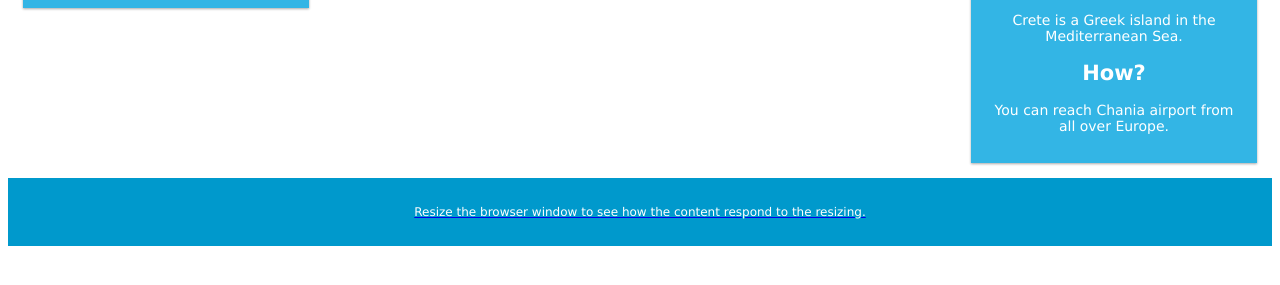
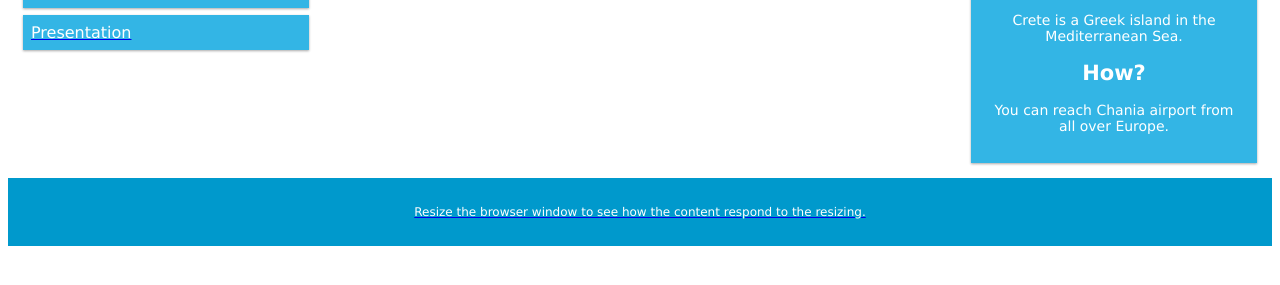
Before and after one commit to HavensRyan/HavensRyan.github.io, a plain HTML site: page index.html in a window 1280 px wide. Shown: the part 287-572 px from the top of the page. Drawn offline with Linux system fonts and the light colour scheme.

Commit message:
Update index.html

```diff
--- a/index.html
+++ b/index.html
@@ -89,6 +89,7 @@ html {
     <li>The City</li>
     <li>The Island</li>
     <li>The Food</li>
+    <li>Presentation</li>
   </ul>
 </div>
 
```
